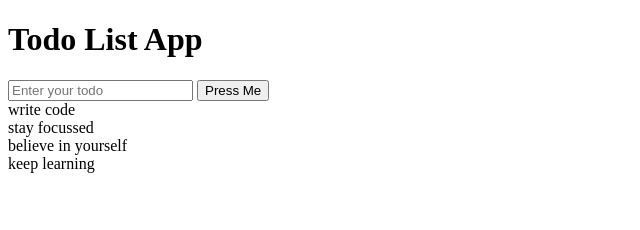
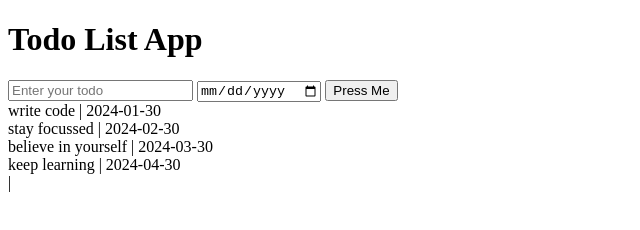
Before and after one commit to Abhijeet-KC/TodoList, a plain HTML site: page todo.html in a window 1280 px wide. Both pictures are taken after a click on the button "Press Me". Shown: the whole page, without its empty margins (0-640 px from the left). Drawn offline with Linux system fonts and the light colour scheme.

Commit message:
date added

```diff
--- a/script.js
+++ b/script.js
@@ -1,14 +1,26 @@
-const todos = ['write code', 'stay focussed', 'believe in yourself'];
-todos.push('keep learning');
+const todos = [{
+    title: 'write code',
+    due_date: '2024-01-30'
+},{
+    title: 'stay focussed',
+    due_date: '2024-02-30'
+},{
+    title: 'believe in yourself',
+    due_date: '2024-03-30'
+}]
+todos.push({
+    title: 'keep learning',
+    due_date: '2024-04-30'
+});
 
 render();
 function render() {
     // clear the list
     document.getElementById('todos-list').innerHTML = '';
 
-    todos.forEach(function (todoTitle) {
+    todos.forEach(function (todo) {
         const element = document.createElement('div');
-        element.innerText = todoTitle;
+        element.innerText = todo.title + ' | ' + todo.due_date;
         const todolist = document.getElementById('todos-list');
         todolist.appendChild(element);
     });
@@ -18,7 +30,17 @@ function addTodo() {
 
     const text_input = document.getElementById('todo');
     const text = text_input.value;
-    todos.push(text);
+
+    const datePicker = document.getElementById('DatePicker');
+    const due_date = datePicker.value;
+
+    todos.push(
+        {
+            title: text,
+            due_date: due_date
+        }
+    );
+
     render();
 
 }
--- a/todo.html
+++ b/todo.html
@@ -9,7 +9,8 @@
         <h1>
             Todo List App
         </h1>
-        <input type="text" id="todo" placeholder="Enter your todo">
+        <input type="text" id="todo" placeholder="Enter your todo"/>
+        <input type="date" id="DatePicker"/>
         <button onclick="addTodo()"> Press Me </button>
         <div id="todos-list"></div>
         <script src="script.js"></script>
```
